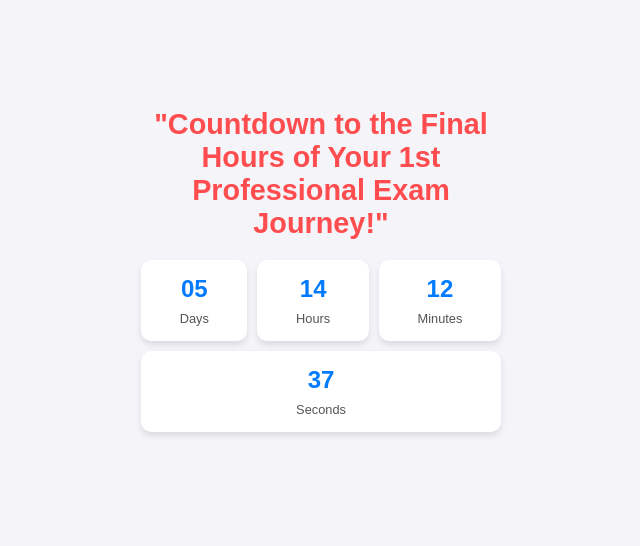
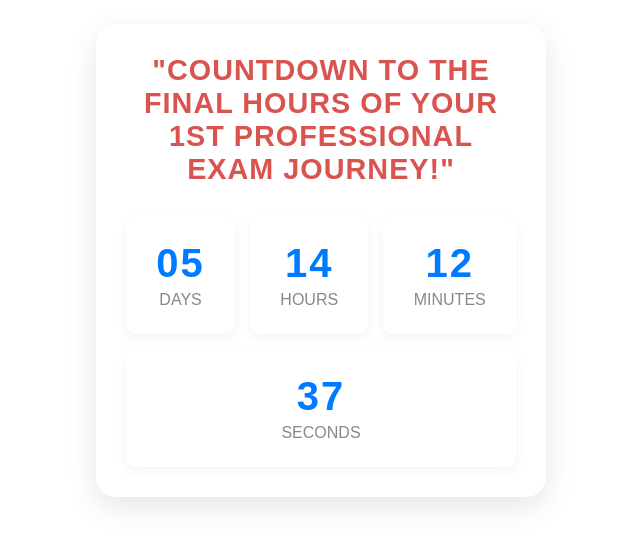
Before and after one commit to Shamsudduha/timer9, a plain HTML site: page index.html in a window 1280 px wide. Shown: the part 140-686 px from the top of the page, without its empty margins (319-959 px from the left). Drawn offline with Linux system fonts and the light colour scheme.

Commit message:
Update styles.css

```diff
--- a/styles.css
+++ b/styles.css
@@ -1,68 +1,101 @@
 /* General Reset */
+* {
+  margin: 0;
+  padding: 0;
+  box-sizing: border-box;
+}
+
 body {
-  margin: 0;
   font-family: 'Arial', sans-serif;
-  background-color: #f4f4f9;
-  color: #333;
+  background-color: #ffffff; /* White background */
   display: flex;
   justify-content: center;
   align-items: center;
   height: 100vh;
+  color: #333;
 }
 
 /* Container Styles */
 .container {
   text-align: center;
-  max-width: 400px;
+  padding: 30px;
+  background: #ffffff;
+  border-radius: 20px;
+  box-shadow: 0 10px 30px rgba(0, 0, 0, 0.1);
+  max-width: 450px;
   width: 100%;
-  padding: 20px;
-  box-sizing: border-box;
+  transition: transform 0.3s ease-in-out;
 }
 
-/* Heading */
+/* Heading Style */
 h1 {
   font-size: 1.8rem;
-  margin-bottom: 20px;
-  color: #ff4d4f;
+  color: #d9534f;
+  margin-bottom: 30px;
+  font-weight: 600;
+  text-transform: uppercase;
+  letter-spacing: 1px;
 }
 
 /* Timer Flexbox */
 .timer {
   display: flex;
-  gap: 10px;
-  justify-content: center;
+  justify-content: space-evenly;
+  gap: 15px;
+  margin-top: 20px;
   flex-wrap: wrap;
 }
 
-/* Timer Boxes */
+/* Timer Individual Box */
 .timer div {
-  background: #ffffff;
-  padding: 15px 10px;
+  background: #fff;
+  padding: 25px;
   border-radius: 10px;
-  box-shadow: 0 4px 6px rgba(0, 0, 0, 0.1);
+  box-shadow: 0 4px 12px rgba(0, 0, 0, 0.05);
   text-align: center;
-  min-width: 70px;
+  min-width: 80px;
+  transition: transform 0.3s ease, background-color 0.3s ease;
   flex-grow: 1;
+}
+
+.timer div:hover {
+  transform: scale(1.05);
+  background-color: #f1f1f1;
 }
 
 .timer div span {
   display: block;
-  font-size: 1.5rem;
+  font-size: 2.5rem;
   font-weight: bold;
   color: #007bff;
+  letter-spacing: 2px;
 }
 
 .timer div small {
   display: block;
-  margin-top: 8px;
-  font-size: 0.8rem;
-  color: #555;
+  font-size: 1rem;
+  color: #888;
+  margin-top: 5px;
+  text-transform: uppercase;
+}
+
+/* "Created by Tom" at the bottom */
+footer {
+  font-size: 0.9rem;
+  color: #aaa;
+  margin-top: 20px;
 }
 
 /* Responsive Design */
 @media (max-width: 480px) {
+  .container {
+    padding: 20px;
+    box-shadow: 0 8px 20px rgba(0, 0, 0, 0.1);
+  }
+
   h1 {
     font-size: 1.4rem;
+    margin-bottom: 20px;
   }
 
   .timer div {
@@ -70,6 +103,10 @@ h1 {
   }
 
   .timer div span {
-    font-size: 1.2rem;
+    font-size: 2rem;
+  }
+
+  .timer div small {
+    font-size: 0.9rem;
   }
 }
```
